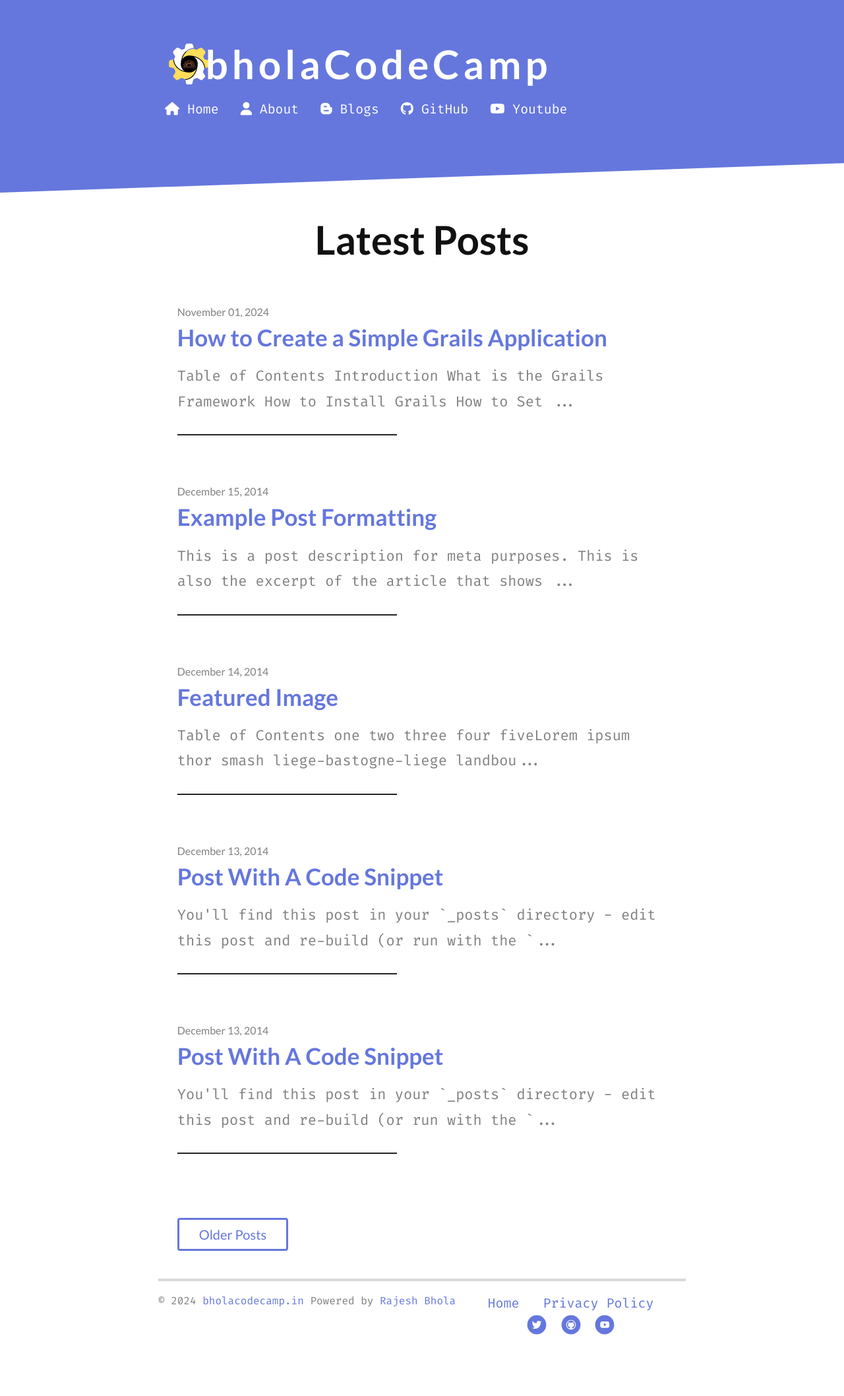
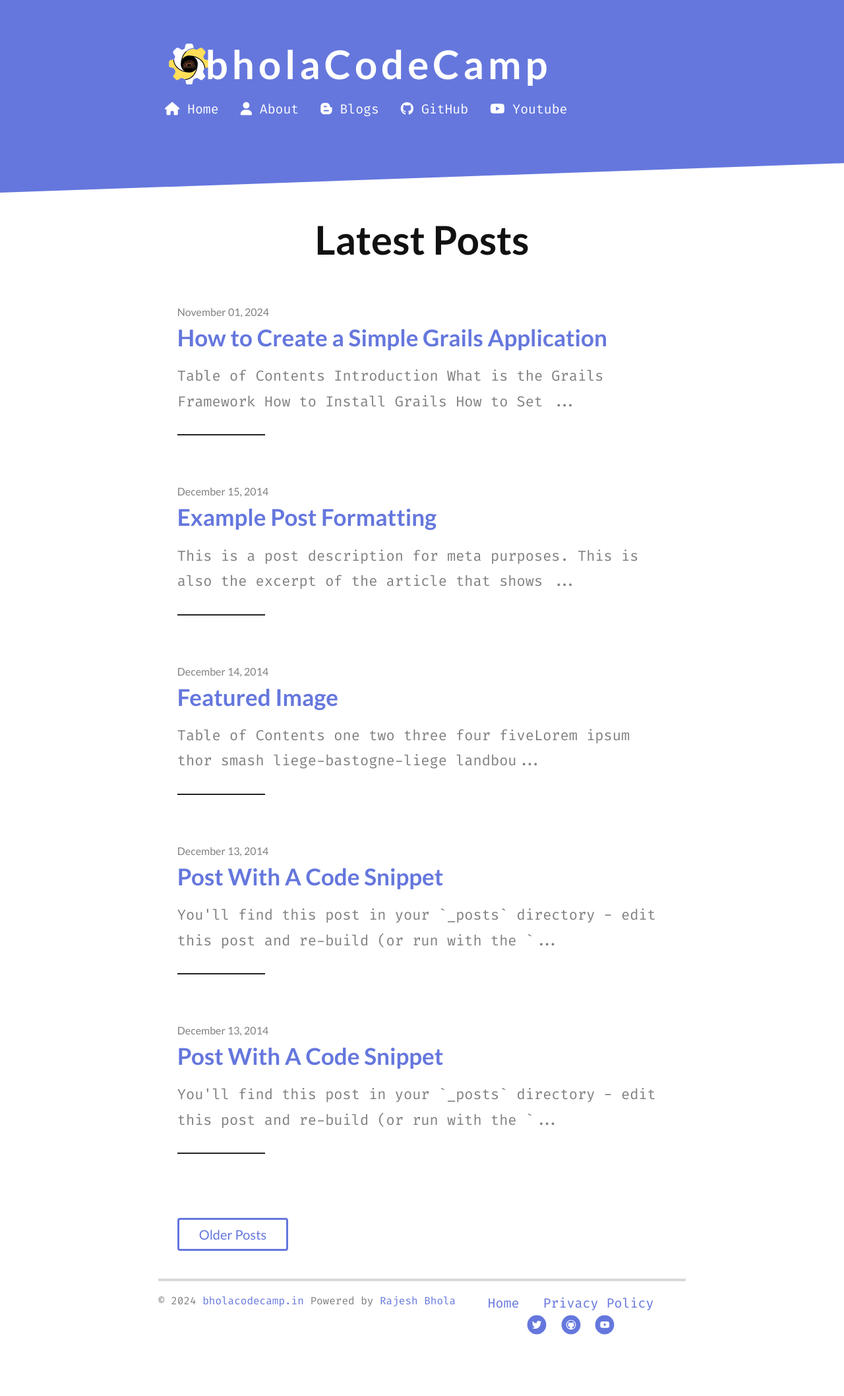
Before and after one commit to rajeshbhola/devguide, a Jekyll site: the page built from index.html, in a window 1280 px wide. Shown: the whole page at 66% size. Built offline with Jekyll 4.4.1, drawn with Linux system fonts in a browser that asks for light colours; nearby versions of some CDN libraries; some web fonts are replaced; the list of posts is cut into pages by our own code.

Commit message:
style adjusted

```diff
--- a/_includes/header.html
+++ b/_includes/header.html
@@ -85,7 +85,7 @@ h1.logo a {
   h1.logo {
     font-size: 24px;
     margin-top: -20px; /* Slightly smaller font for tablets */
-    margin-left: -20px;
+    margin-left: -30px;
   }
   h1.logo .logo-img {
     height: 50px; /* Resize the image for smaller screens */
@@ -98,7 +98,7 @@ h1.logo a {
   h1.logo {
     font-size: 24px;
     margin-top: -10px; /* Slightly smaller font for tablets */
-    margin-left: -20px;
+    margin-left: -30px;
   }
 
   h1.logo .logo-img {
--- a/_sass/breakpoints/_mobileup.scss
+++ b/_sass/breakpoints/_mobileup.scss
@@ -470,7 +470,7 @@ POST LIST STYLING
 			left: 0;
 			background: darken(rgb(62, 61, 61), 10%);
 			height: 2px;
-			width: 333px;
+			width: 133px;
 		}
 
 		a {
```
